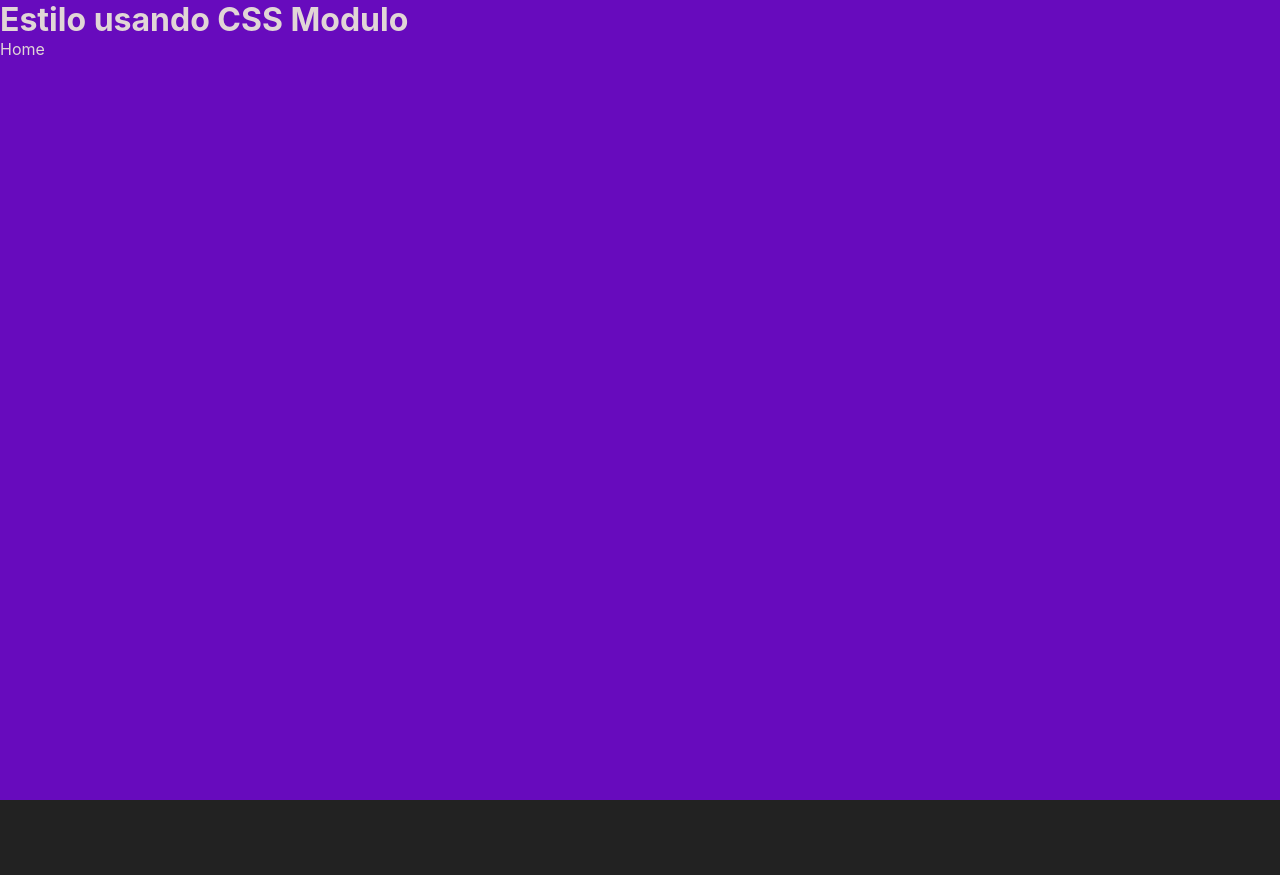
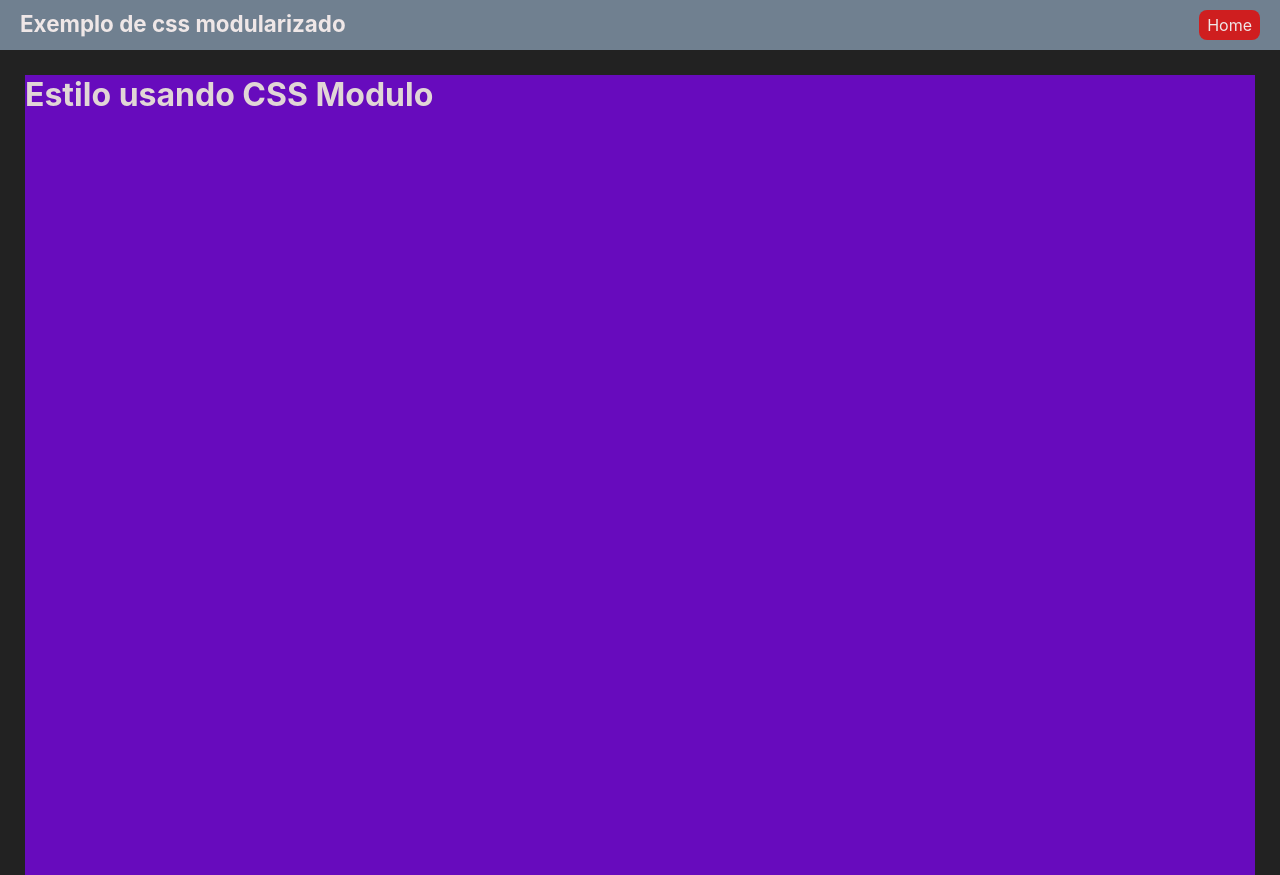
Before and after one commit to dgw159/nextjs, a Next.js app: page /estiloso in a window 1280 px wide. Before the commit the page ends 800 px from the top, so only its background shows below. Built offline with nearby package versions, Linux system fonts and the light colour scheme.

Commit message:
componente layout

```diff
--- /dev/null
+++ b/src/components/Layout.jsx
@@ -0,0 +1,16 @@
+import Link from "next/link"
+import styles from '../styles/Layout.module.css'
+
+export default function Layout(props){
+    return (
+        <div className={styles.layout}>
+            <div className={styles.cabecalho}>
+                <h1>{props.titulo ?? 'Layout padrao'}</h1>
+                <Link href="/">Home</Link>
+            </div>
+            <div className={styles.conteudo}>
+                {props.children}
+            </div>
+        </div>
+    )
+}
--- a/src/pages/estiloso.jsx
+++ b/src/pages/estiloso.jsx
@@ -1,9 +1,13 @@
 import styles from '../styles/Estiloso.module.css'
-import Link from 'next/dist/client/link'
+import Layout from '../components/Layout'
 
 export default function Estiloso(){
-    return (<div className={styles.roxo}>
+    return (
+        <Layout titulo='Exemplo de css modularizado'>
+            <div className={styles.roxo}>
                 <h1>Estilo usando CSS Modulo</h1>
-                <Link href="/">Home</Link>
-            </div>)
+            </div>
+        </Layout>
+
+    )
 }
--- /dev/null
+++ b/src/styles/Layout.module.css
@@ -0,0 +1,29 @@
+.layout {
+    height: 100vh;
+    display: flex;
+    flex-direction: column;
+}
+
+.cabecalho{
+    display: flex;
+    justify-content: space-between;
+    padding: 10px 20px;
+    background-color: slategray;
+}
+
+.cabecalho h1 {
+    margin: 0;
+    font-size: 1.4rem;
+}
+
+.cabecalho a {
+    background-color: #d41a1af3;
+    padding: 5px 8px;
+    border-radius: 8px;
+}
+
+.conteudo {
+  padding: 25px;
+  height: 100%;
+
+}
```
